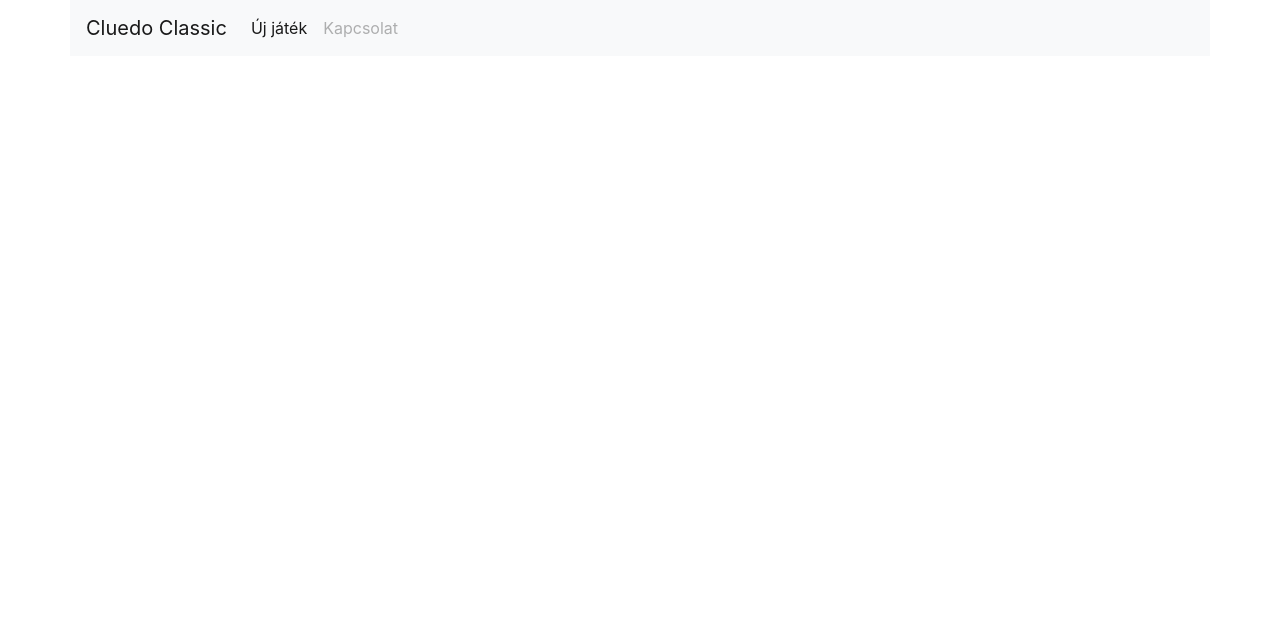
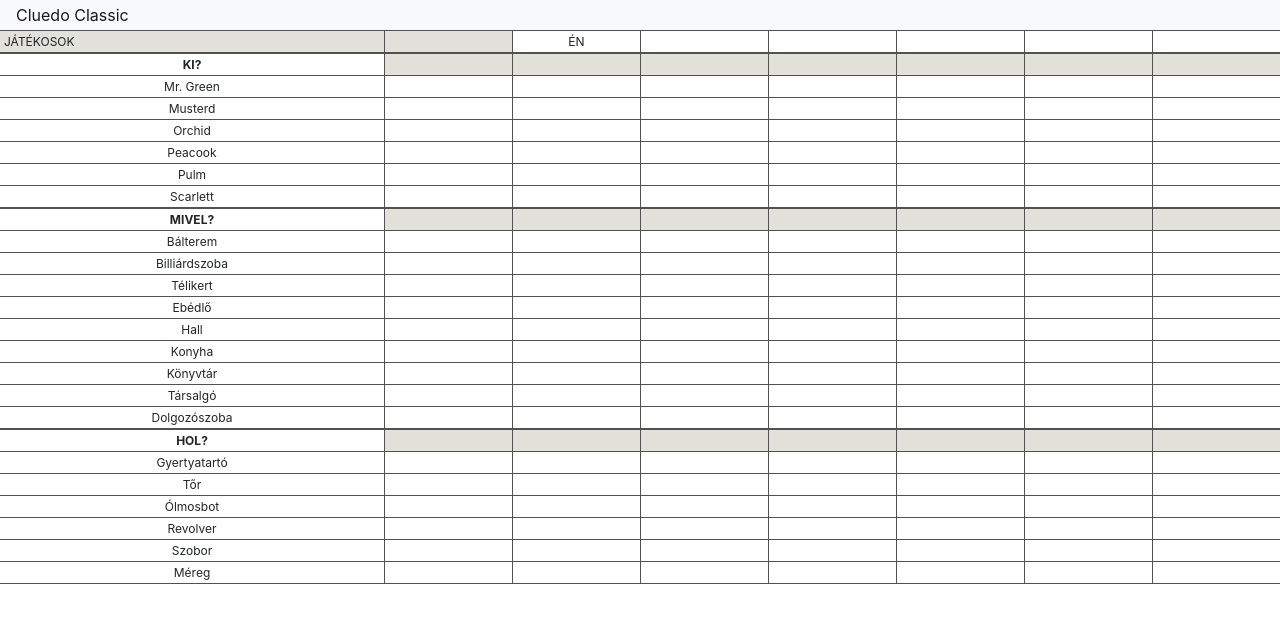
Before and after one commit to borysz/cluedo-sheet, an Angular app: page / in a window 1280 px wide. Shown: the top 622 px of the page. Built offline with nearby package versions, Linux system fonts and the light colour scheme.

Commit message:
Item list

```diff
--- a/src/app/app.component.html
+++ b/src/app/app.component.html
@@ -1,22 +1,62 @@
-<div class="container bootstrap-remove-container-paddings">
-    <div class="row">
+<div class="container-fluid p-0 cluedo-sheet">
+    <div class="row no-gutters">
         <div class="col-sm">
-            <nav class="navbar navbar-expand-lg navbar-light bg-light">
+            <nav class="navbar navbar-custom navbar-expand-lg navbar-light bg-light">
                 <a class="navbar-brand" href="#">Cluedo Classic</a>
-                <button class="navbar-toggler" type="button" data-toggle="collapse" data-target="#navbarNav" aria-controls="navbarNav" aria-expanded="false" aria-label="Toggle navigation">
-          <span class="navbar-toggler-icon"></span>
-        </button>
-                <div class="collapse navbar-collapse" id="navbarNav">
-                    <ul class="navbar-nav">
-                        <li class="nav-item active">
-                            <a class="nav-link" href="#">Új játék</a>
-                        </li>
-                        <li class="nav-item">
-                            <a class="nav-link disabled" href="#">Kapcsolat</a>
-                        </li>
-                    </ul>
-                </div>
             </nav>
         </div>
     </div>
+    <div class="row cluedo-table no-gutters">
+        <div class="col-sm">
+            <div class="c-header">
+                <div class="float-left pl-1 pr-1 c-grey-bg c-gamers c-uppercase c-border">Játékosok</div>
+                <div class="float-left c-grey-bg c-b-w c-placeholder c-border">&nbsp;</div>
+                <div class="float-left pl-1 pr-1 c-g-row c-b-w c-border">ÉN</div>
+                <div class="float-left c-b-w c-g-row c-border">&nbsp;</div>
+                <div class="float-left c-b-w c-g-row c-border">&nbsp;</div>
+                <div class="float-left c-b-w c-g-row c-border">&nbsp;</div>
+                <div class="float-left c-b-w c-g-row c-border">&nbsp;</div>
+                <div class="float-left c-b-w c-g-row c-border">&nbsp;</div>
+            </div>
+        </div>
+    </div>
+
+    <div *ngFor="let item of headerList | keyvalue">
+        <div class="c-whois-list">
+            <div class="row cluedo-table no-gutters">
+                <div class="col-sm">
+                    <div class="c-header">
+                        <div class="float-left pl-1 pr-1 c-gamers c-uppercase c-border c-text-align c-b">
+                            <span *ngIf="item.key == 0">Ki?</span>
+                            <span *ngIf="item.key == 1">Mivel?</span>
+                            <span *ngIf="item.key == 2">Hol?</span>
+                        </div>
+                        <div class="float-left c-grey-bg c-b-w c-placeholder c-border">&nbsp;</div>
+                        <div class="float-left c-grey-bg pl-1 pr-1 c-g-row c-b-w c-border">&nbsp;</div>
+                        <div class="float-left c-grey-bg c-b-w c-g-row c-border">&nbsp;</div>
+                        <div class="float-left c-grey-bg c-b-w c-g-row c-border">&nbsp;</div>
+                        <div class="float-left c-grey-bg c-b-w c-g-row c-border">&nbsp;</div>
+                        <div class="float-left c-grey-bg c-b-w c-g-row c-border">&nbsp;</div>
+                        <div class="float-left c-grey-bg c-b-w c-g-row c-border">&nbsp;</div>
+                    </div>
+                </div>
+            </div>
+            <div class="row cluedo-table no-gutters">
+                <div class="col-sm">
+                    <div class="c-content" *ngFor="let who of item.value">
+                        <div class="float-left pl-1 pr-1 c-gamers c-border c-text-align c-r-b-t">{{who}}</div>
+                        <div class="float-left c-b-w c-placeholder c-border c-r-b-t">&nbsp;</div>
+                        <div class="float-left pl-1 pr-1 c-g-row c-b-w c-border c-r-b-t">&nbsp;</div>
+                        <div class="float-left c-b-w c-g-row c-border c-r-b-t">&nbsp;</div>
+                        <div class="float-left c-b-w c-g-row c-border c-r-b-t">&nbsp;</div>
+                        <div class="float-left c-b-w c-g-row c-border c-r-b-t">&nbsp;</div>
+                        <div class="float-left c-b-w c-g-row c-border c-r-b-t">&nbsp;</div>
+                        <div class="float-left c-b-w c-g-row c-border c-r-b-t">&nbsp;</div>
+                    </div>
+                </div>
+            </div>
+        </div>
+
+    </div>
+
 </div>
--- a/src/app/app.component.scss
+++ b/src/app/app.component.scss
@@ -0,0 +1,38 @@
+$header-gb-color: #E2E2DB;
+$border-color: rgb(81, 81, 81);
+.cluedo-sheet {
+    font-size: 12px;
+    .cluedo-table {
+        line-height: 21px;
+        .c-border {
+            border: 1px solid $border-color;
+        }
+        .c-grey-bg {
+            background: $header-gb-color;
+        }
+        .c-gamers {
+            border-right: none;
+            border-left: none;
+            width: 30%;
+        }
+        .c-uppercase {
+            text-transform: uppercase;
+        }
+        .c-b-w {
+            width: 10%;
+            border-right: none;
+        }
+        .c-g-row {
+            text-align: center;
+        }
+        .c-text-align {
+            text-align: center;
+        }
+        .c-b {
+            font-weight: bold;
+        }
+        .c-r-b-t {
+            border-top: none;
+        }
+    }
+}
--- a/src/app/app.component.ts
+++ b/src/app/app.component.ts
@@ -6,5 +6,14 @@
   styleUrls: ['./app.component.scss']
 })
 export class AppComponent {
-  title = 'cluedo-sheet';
+  title = 'Cluedo Sheet';
+  headerList = {};
+
+  constructor(){
+    this.headerList = {
+      0: ['Mr. Green', 'Musterd', 'Orchid', 'Peacook', 'Pulm', 'Scarlett'],
+      1: ['Bálterem', 'Billiárdszoba', 'Télikert', 'Ebédlő', 'Hall', 'Konyha', 'Könyvtár', 'Társalgó', 'Dolgozószoba'],
+      2: ['Gyertyatartó', 'Tőr', 'Ólmosbot', 'Revolver', 'Szobor', 'Méreg'],
+    }
+  }
 }
--- a/src/styles.scss
+++ b/src/styles.scss
@@ -1,6 +1,17 @@
 /* You can add global styles to this file, and also import other style files */
 
 @import "~bootstrap/dist/css/bootstrap.css";
+.navbar-custom {
+    height: 30px;
+    padding-top: 0px;
+    padding-bottom: 0px;
+    .navbar-brand {
+        line-height: 30px;
+        font-size: 1rem;
+        padding: 0px;
+    }
+}
+
 .bootstrap-remove-container-paddings {
     padding: 0 !important;
 }
```
